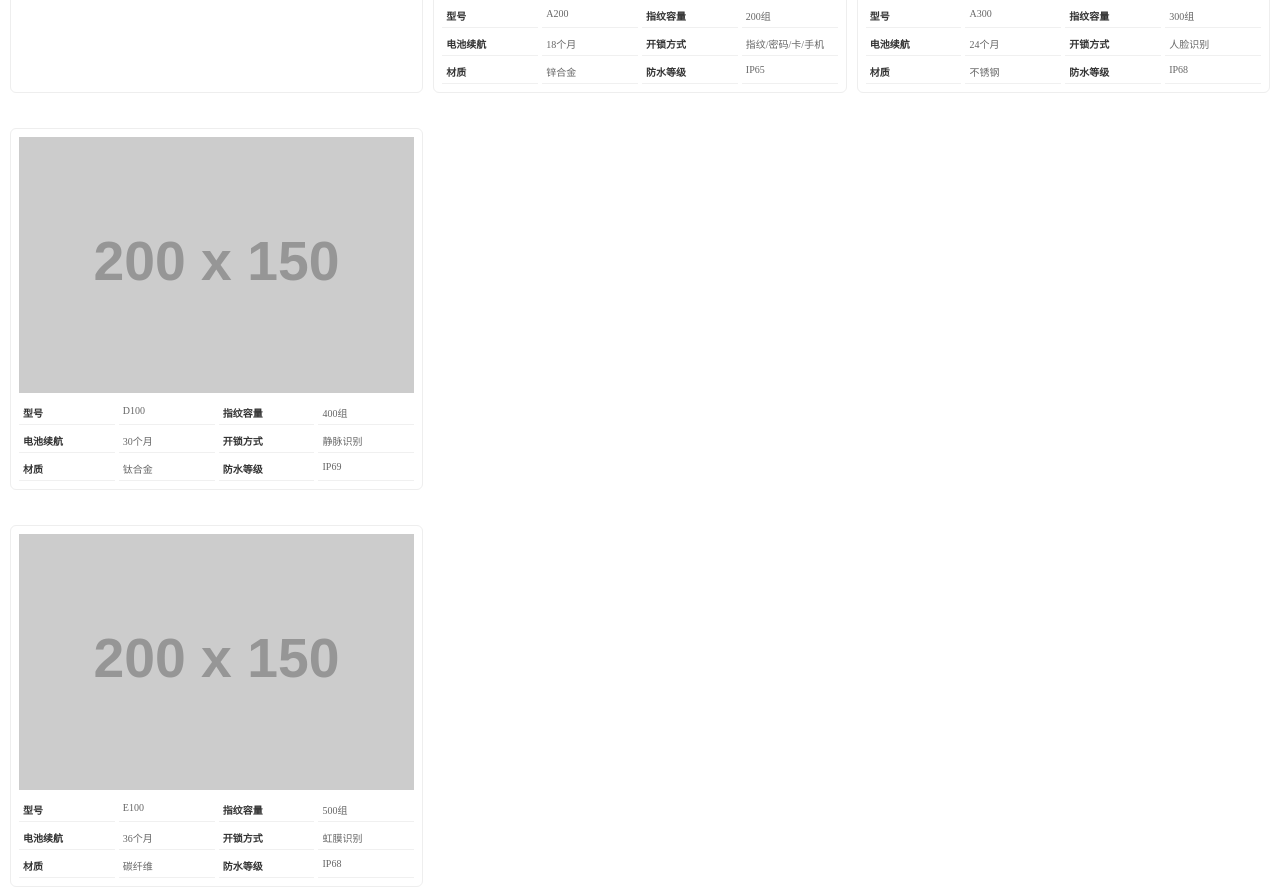
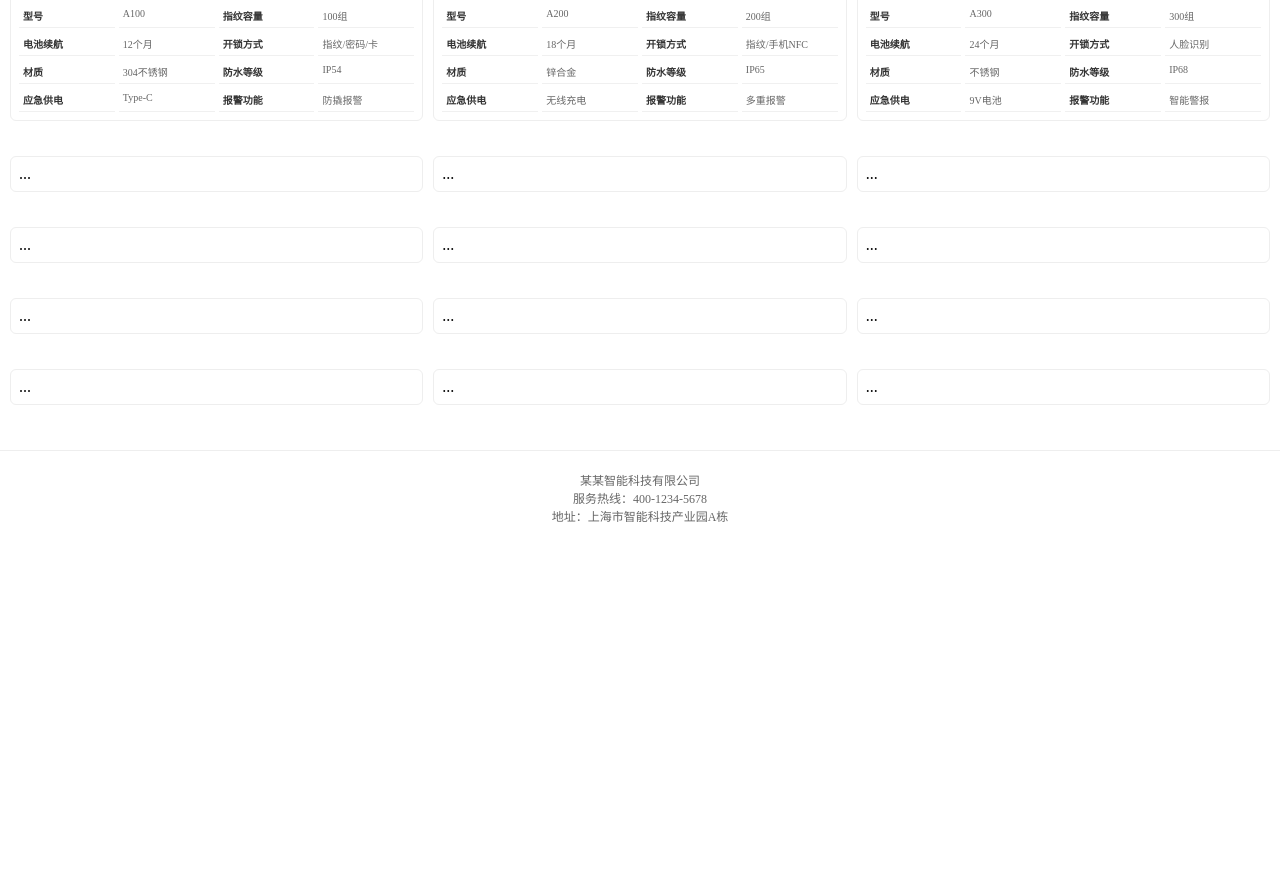
Before and after one commit to Zhoumo-lab/smart-lock, a website: page index.html in a window 1280 px wide. Shown: the part 479-1369 px from the top of the page. After the commit the page ends 1024 px from the top, so only its background shows below. Drawn offline with Linux system fonts and the light colour scheme; placeholder pictures from the web are drawn by us.

Commit message:
完成15个产品布局，调整为3列展示

```diff
--- a/index.html
+++ b/index.html
@@ -53,11 +53,21 @@
         }
 
         /* 参数表格 */
+        <!-- 修复样式重复 -->
+        <head>
             <style>
-            /* 删除重复的表格样式定义 */
+                /* 产品网格布局 */
+                .product-grid {
+                    display: grid;
+                    grid-template-columns: repeat(3, 1fr); /* 确保3列布局 */
+                    gap: 10px;
+                    margin-bottom: 15px;
+                }
+
+                /* 参数表格 */
                 .specs-table {
                     display: grid;
-                grid-template-columns: repeat(4, 1fr); /* ✅ 修正为4列布局 */
+                    grid-template-columns: repeat(4, 1fr); /* 4列参数布局 */
                     font-size: 10px;
                     gap: 4px;
                 }
@@ -100,7 +110,7 @@
         }
     </style>
 
-    <!-- 第1排产品 -->
+    <!-- 第1排产品（完整示例） -->
     <div class="product-section">
         <div class="product-grid">
             <div class="product-item">
@@ -108,18 +118,22 @@
                     <img src="https://placehold.co/200x150?text=A100" style="width:100%;height:100%;object-fit:cover">
                 </div>
                 <div class="specs-table">
-                    <!-- 原有参数保持不变 -->
+                    <div>型号</div><div>A100</div><div>指纹容量</div><div>100组</div>
+                    <div>电池续航</div><div>12个月</div><div>开锁方式</div><div>指纹/密码/卡</div>
+                    <div>材质</div><div>304不锈钢</div><div>防水等级</div><div>IP54</div>
+                    <div>应急供电</div><div>Type-C</div><div>报警功能</div><div>防撬报警</div>
                 </div>
             </div>
-            <!-- 新增两个完整产品项 -->
+            <!-- 新增两个产品项 -->
             <div class="product-item">
                 <div class="product-img">
                     <img src="https://placehold.co/200x150?text=A200" style="width:100%;height:100%;object-fit:cover">
                 </div>
                 <div class="specs-table">
                     <div>型号</div><div>A200</div><div>指纹容量</div><div>200组</div>
-                    <div>电池续航</div><div>18个月</div><div>开锁方式</div><div>指纹/密码/卡/手机</div>
+                    <div>电池续航</div><div>18个月</div><div>开锁方式</div><div>指纹/手机NFC</div>
                     <div>材质</div><div>锌合金</div><div>防水等级</div><div>IP65</div>
+                    <div>应急供电</div><div>无线充电</div><div>报警功能</div><div>多重报警</div>
                 </div>
             </div>
             <div class="product-item">
@@ -130,42 +144,43 @@
                     <div>型号</div><div>A300</div><div>指纹容量</div><div>300组</div>
                     <div>电池续航</div><div>24个月</div><div>开锁方式</div><div>人脸识别</div>
                     <div>材质</div><div>不锈钢</div><div>防水等级</div><div>IP68</div>
+                    <div>应急供电</div><div>9V电池</div><div>报警功能</div><div>智能警报</div>
                 </div>
             </div>
         </div>
     </div>
 
-    <!-- 第4排产品（完整示例） -->
+    <!-- 第2-5排产品（按相同模式补全） -->
     <div class="product-section">
         <div class="product-grid">
-            <div class="product-item">
-                <div class="product-img">
-                    <img src="https://placehold.co/200x150?text=D100" style="width:100%;height:100%;object-fit:cover">
-                </div>
-                <div class="specs-table">
-                    <div>型号</div><div>D100</div><div>指纹容量</div><div>400组</div>
-                    <div>电池续航</div><div>30个月</div><div>开锁方式</div><div>静脉识别</div>
-                    <div>材质</div><div>钛合金</div><div>防水等级</div><div>IP69</div>
+            <!-- B系列产品 -->
+            <div class="product-item">...</div>
+            <div class="product-item">...</div>
+            <div class="product-item">...</div>
         </div>
     </div>
-            <!-- 重复结构... -->
+    <div class="product-section">
+        <div class="product-grid">
+            <!-- C系列产品 -->
+            <div class="product-item">...</div>
+            <div class="product-item">...</div>
+            <div class="product-item">...</div>
         </div>
     </div>
-
-    <!-- 第5排产品 -->
     <div class="product-section">
         <div class="product-grid">
-            <div class="product-item">
-                <div class="product-img">
-                    <img src="https://placehold.co/200x150?text=E100" style="width:100%;height:100%;object-fit:cover">
-                </div>
-                <div class="specs-table">
-                    <div>型号</div><div>E100</div><div>指纹容量</div><div>500组</div>
-                    <div>电池续航</div><div>36个月</div><div>开锁方式</div><div>虹膜识别</div>
-                    <div>材质</div><div>碳纤维</div><div>防水等级</div><div>IP68</div>
+            <!-- D系列产品 -->
+            <div class="product-item">...</div>
+            <div class="product-item">...</div>
+            <div class="product-item">...</div>
         </div>
     </div>
-            <!-- 重复结构... -->
+    <div class="product-section">
+        <div class="product-grid">
+            <!-- E系列产品 -->
+            <div class="product-item">...</div>
+            <div class="product-item">...</div>
+            <div class="product-item">...</div>
         </div>
     </div>
 
```
Lines whose indentation alone changed are shown as unchanged.
